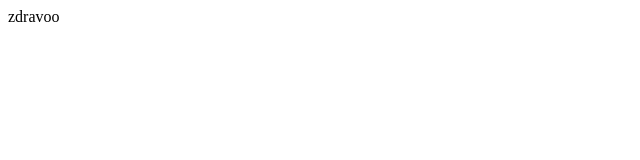
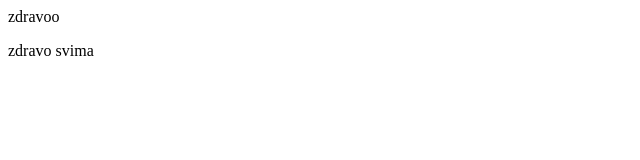
Before and after one commit to mcmicko/git-branch, a plain HTML site: page index.html in a window 1280 px wide. Shown: the full height of the page, 0-640 px from the left. Drawn offline with Linux system fonts and the light colour scheme.

Commit message:
added zdravo svima

```diff
--- a/index.html
+++ b/index.html
@@ -4,5 +4,6 @@
 	</head>
 	<body>
 		<p>zdravoo</p>
+		<p>zdravo svima</p>
 	</body>
 </html>
```
